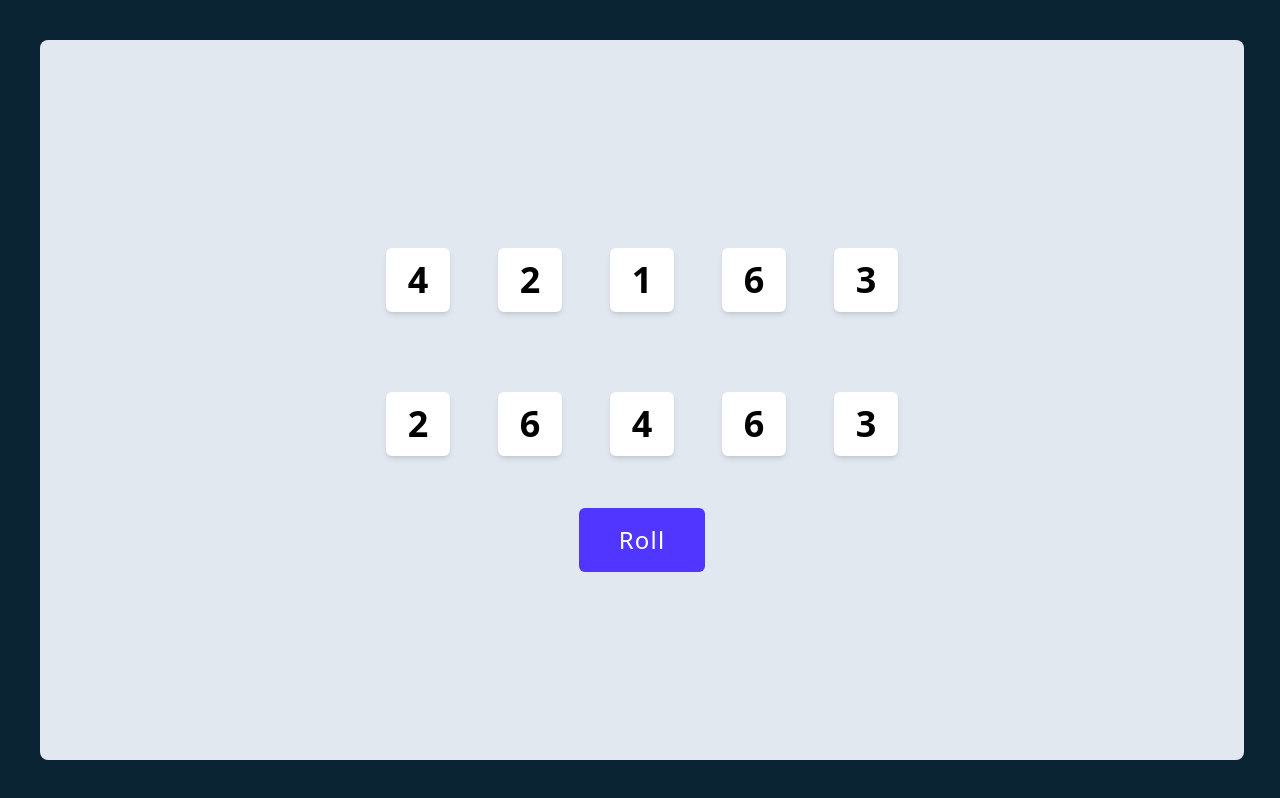
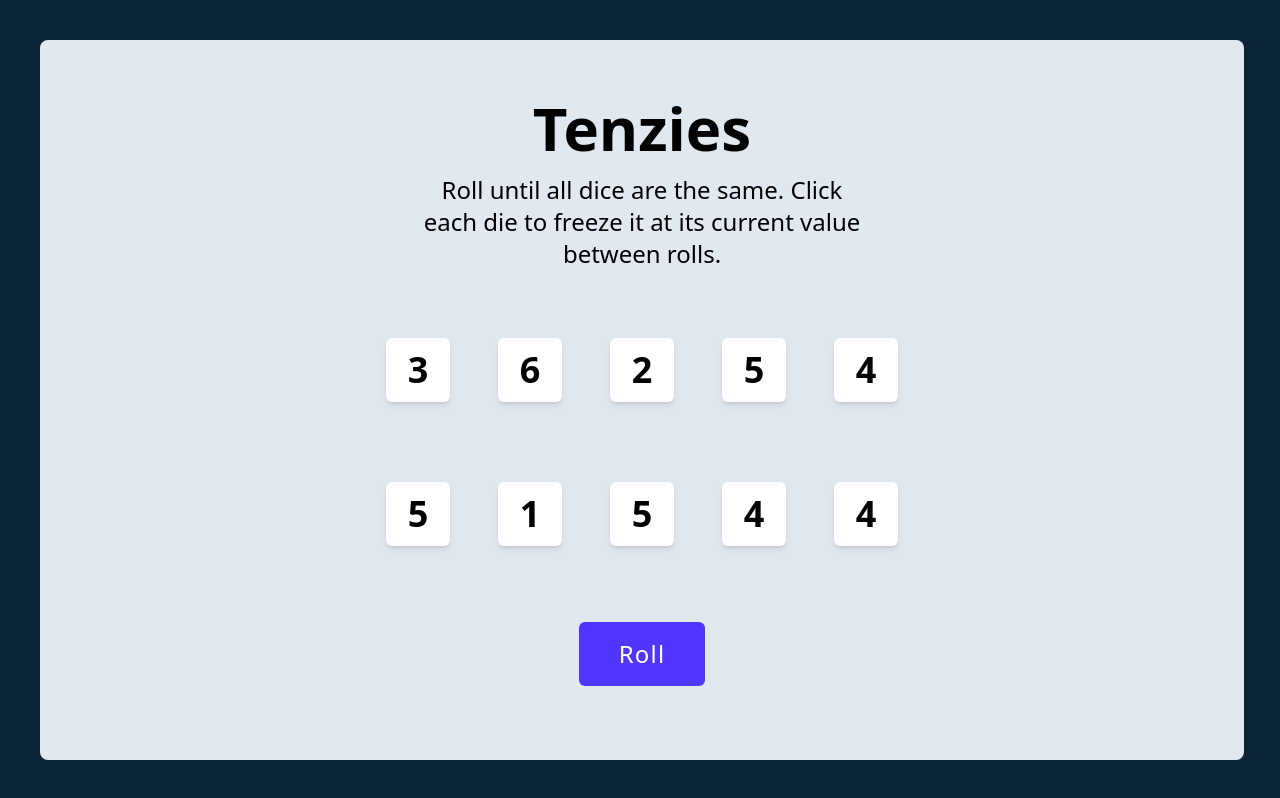
Before and after one commit to thisisyashgarg/tenzies-game, a React (Vite) app: page / in a window 1280 px wide. Built offline with nearby package versions, Linux system fonts and the light colour scheme.

Commit message:
completed the first version of tenzies game, added confetti, added functions to helper file

```diff
--- a/package.json
+++ b/package.json
@@ -15,6 +15,7 @@
     "nanoid": "^3.3.6",
     "parcel": "^2.8.3",
     "react": "^18.2.0",
+    "react-confetti": "^6.1.0",
     "react-dom": "^18.2.0",
     "typescript": "^4.9.4"
   },
--- a/src/App.tsx
+++ b/src/App.tsx
@@ -1,34 +1,43 @@
 import React, { useEffect, useState } from "react";
+import { createWatchCompilerHost } from "typescript";
+import ConfettiEffect from "./components/ConfettiEffect";
 import Die from "./components/Die";
-import { nanoid } from "nanoid";
-
-type DiceObject = {
-  value: number;
-  isHeld: boolean;
-  id: string;
-};
+import {
+  DiceObject,
+  createAnArrayOf10RandomDice,
+  generateNewDie,
+} from "./helper";
 
 export default function App() {
-  const [dice, setDice] = useState<Array<DiceObject>>([]);
+  const [dice, setDice] = useState<Array<DiceObject>>(
+    createAnArrayOf10RandomDice()
+  );
+  const [tenzies, setTenzies] = useState(false);
 
   useEffect(() => {
-    allNewDie();
-  }, []);
+    const firstDiceValue = dice[0].value;
+    const allDiceAreHeld = dice.every((curr) => curr.isHeld);
+    const allDiceHaveSameValue = dice.every(
+      (curr) => curr.value === firstDiceValue
+    );
 
-  function createAnArrayOf10RandomDice(): DiceObject[] {
-    const array: DiceObject[] = [];
-    for (let i = 0; i < 10; i++) {
-      array.push({
-        value: Math.floor(Math.random() * 6) + 1,
-        isHeld: false,
-        id: nanoid(),
-      });
+    if (allDiceAreHeld && allDiceHaveSameValue) {
+      setTenzies(true);
+      console.log("you have won");
     }
-    return array;
-  }
+  }, [dice]);
 
-  function allNewDie() {
-    setDice(createAnArrayOf10RandomDice());
+  function rollDice() {
+    if (!tenzies) {
+      setDice((oldDice) =>
+        oldDice.map((die) => {
+          return die.isHeld ? die : generateNewDie();
+        })
+      );
+    } else {
+      setTenzies(false);
+      setDice(createAnArrayOf10RandomDice());
+    }
   }
 
   function changeColor(id: string) {
@@ -37,12 +46,48 @@ export default function App() {
         return die.id === id ? { ...die, isHeld: !die.isHeld } : die;
       })
     );
-    console.log(id);
   }
 
   return (
-    <main className=" h-[90vh] mr-9 m-10 bg-slate-200 rounded-lg flex flex-col justify-center items-center">
-      <div className="grid grid-rows-2 grid-cols-5 gap-12 mx-10 p-5">
+    // <main className=" h-[90vh] mr-9 m-10 bg-slate-200 rounded-lg flex flex-col justify-center items-center">
+    //   {tenzies && <ConfettiEffect />}
+    //   <h1 className="text-6xl font-bold mb-4">Tenzies</h1>
+    //   <p className="text-2xl max-w-md mb-8 text-center">
+    //     Roll until all dice are the same. Click each die to freeze it at its
+    //     current value between rolls.
+    //   </p>
+    //   <div className="grid grid-rows-2 grid-cols-5 gap-12 mx-10 p-5">
+    //     {dice.map((dice: DiceObject) => {
+    //       return (
+    //         <Die
+    //           value={dice.value}
+    //           changeColor={() => changeColor(dice.id)}
+    //           isHeld={dice.isHeld}
+    //           key={dice.id}
+    //           tenzies={tenzies}
+    //         />
+    //       );
+    //     })}
+    //   </div>
+
+    //   <button
+    //     className="p-4 px-10 text-white rounded-md text-2xl m-4 mt-10 bg-[#5036FF] tracking-wider "
+    //     onClick={rollDice}
+    //   >
+    //     {tenzies ? "New Game" : "Roll"}
+    //   </button>
+    // </main>
+
+    <main className="h-screen sm:h-[90vh] mr-9 m-10 bg-slate-200 rounded-lg flex flex-col justify-center items-center overflow-x-hidden">
+      {tenzies && <ConfettiEffect />}
+      <h1 className="text-4xl sm:text-6xl font-bold mb-4 text-center">
+        Tenzies
+      </h1>
+      <p className="text-lg sm:text-2xl max-w-md mb-8 text-center">
+        Roll until all dice are the same. Click each die to freeze it at its
+        current value between rolls.
+      </p>
+      <div className="grid grid-cols-2 sm:grid-cols-5 gap-4 sm:gap-12 mx-4 sm:mx-10 p-2 sm:p-5">
         {dice.map((dice: DiceObject) => {
           return (
             <Die
@@ -50,16 +95,17 @@ export default function App() {
               changeColor={() => changeColor(dice.id)}
               isHeld={dice.isHeld}
               key={dice.id}
+              tenzies={tenzies}
             />
           );
         })}
       </div>
 
       <button
-        className="p-4 px-10 text-white rounded-md text-2xl m-4 bg-[#5036FF] tracking-wider "
-        onClick={createAnArrayOf10RandomDice}
+        className="p-2 sm:p-4 px-6 sm:px-10 text-white rounded-md text-lg sm:text-2xl m-2 sm:m-4 mt-8 sm:mt-10 bg-[#5036FF] tracking-wider"
+        onClick={rollDice}
       >
-        Roll
+        {tenzies ? "New Game" : "Roll"}
       </button>
     </main>
   );
--- /dev/null
+++ b/src/components/ConfettiEffect.tsx
@@ -0,0 +1,7 @@
+import React from "react";
+import Confetti from "react-confetti";
+
+export default function ConfettiEffect() {
+  const { innerHeight, innerWidth } = window;
+  return <Confetti width={innerWidth} height={innerHeight} />;
+}
--- a/src/components/Die.tsx
+++ b/src/components/Die.tsx
@@ -1,6 +1,6 @@
 import React from "react";
 
-export default function Die({ value, changeColor, isHeld }) {
+export default function Die({ value, changeColor, isHeld, tenzies }) {
   return (
     <div
       className={`w-16 h-16 shadow-md rounded-md flex justify-center items-center my-4 ${
--- /dev/null
+++ b/src/helper.ts
@@ -0,0 +1,22 @@
+import { nanoid } from "nanoid";
+export type DiceObject = {
+  value: number;
+  isHeld: boolean;
+  id: string;
+};
+
+export function createAnArrayOf10RandomDice(): DiceObject[] {
+  const array: DiceObject[] = [];
+  for (let i = 0; i < 10; i++) {
+    array.push(generateNewDie());
+  }
+  return array;
+}
+
+export function generateNewDie() {
+  return {
+    value: Math.ceil(Math.random() * 6),
+    isHeld: false,
+    id: nanoid(),
+  };
+}
```
Also changed, not shown: 1 other file (tests, documents, lock files or other folders).
